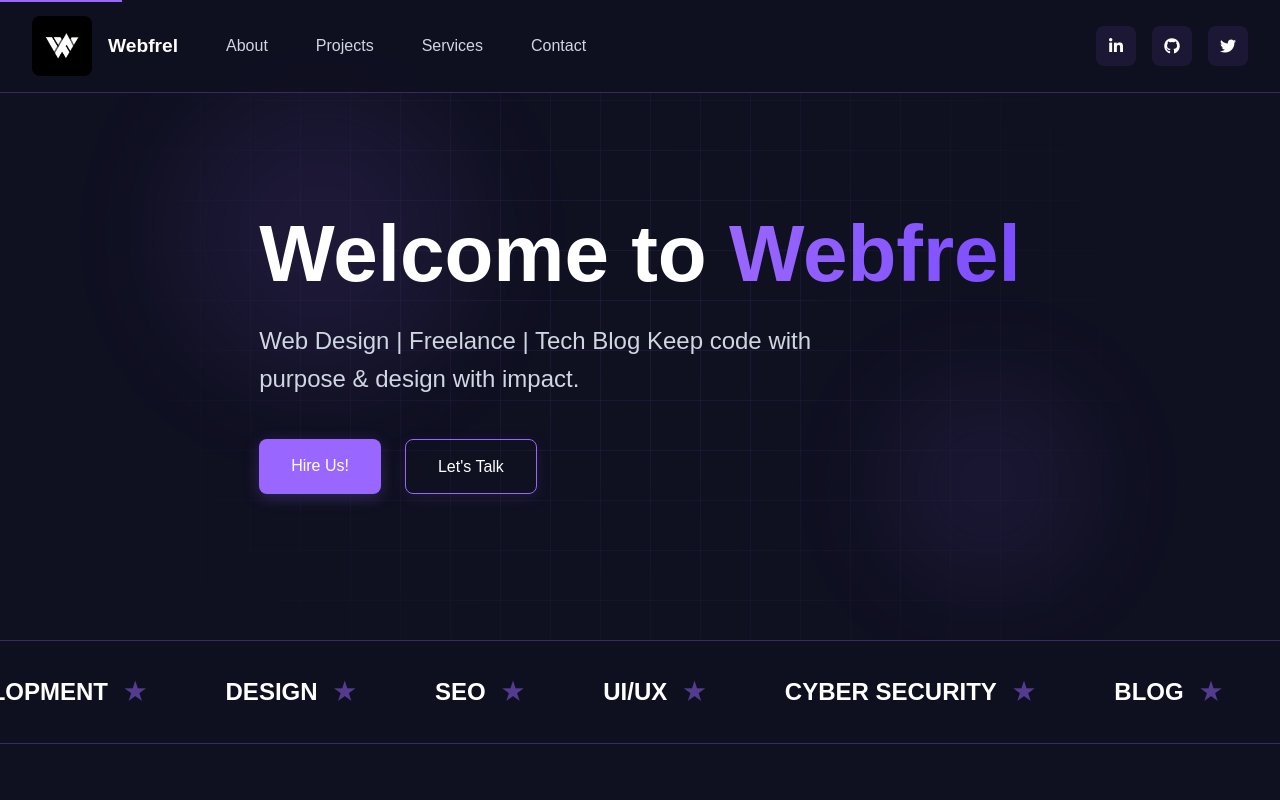
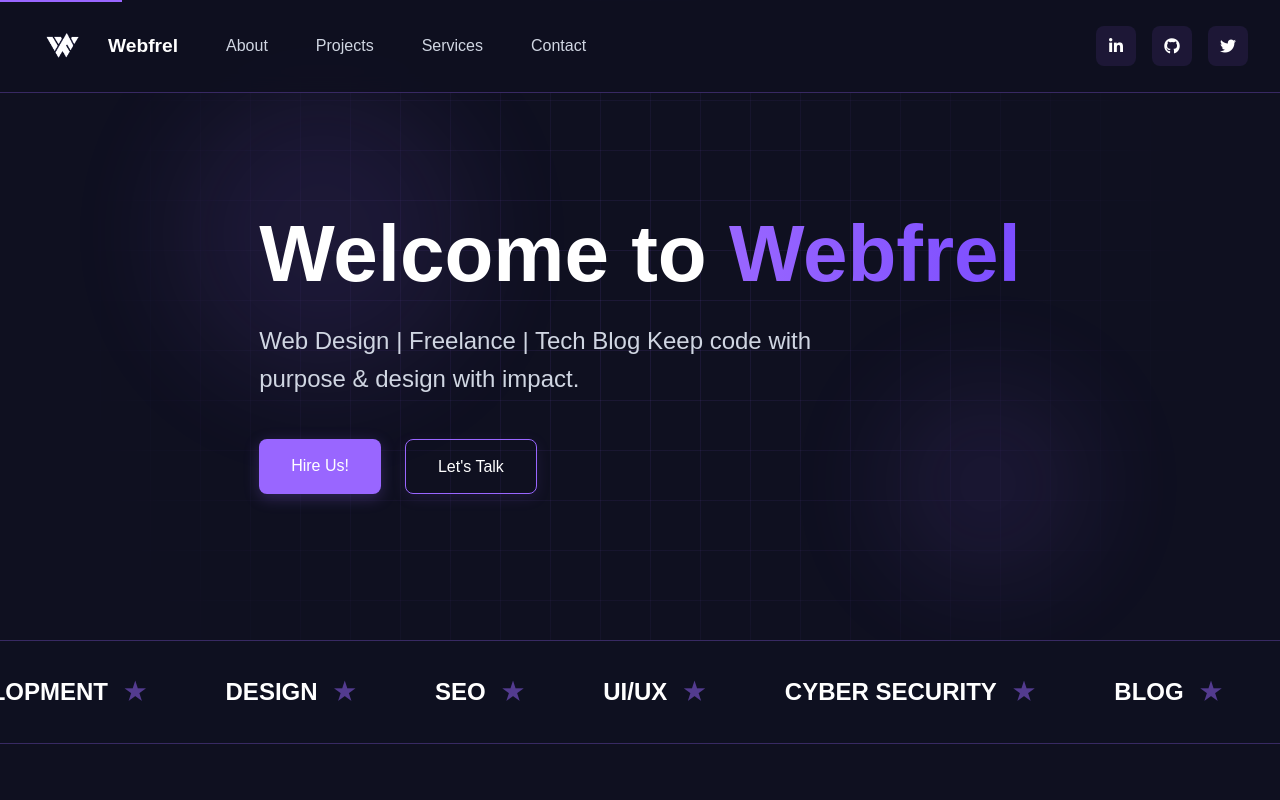
Before and after one commit to Web-frel/Webfrel, a plain HTML site: page index.html in a window 1280 px wide. Shown: the top 800 px of the page. Drawn offline with Linux system fonts and the light colour scheme.

Commit message:
Update index.html

```diff
--- a/index.html
+++ b/index.html
@@ -1132,7 +1132,7 @@
     <nav class="navbar" role="navigation" aria-label="Main navigation">
         <div class="nav-container">
             <a href="#" class="logo" aria-label="Webfrel home">
-                <img src="logo.jpg" alt="Webfrel Logo">
+                <img src="logo.png" alt="Webfrel Logo">
                 <span>Webfrel</span>
             </a>
             <div class="nav-links">
```
